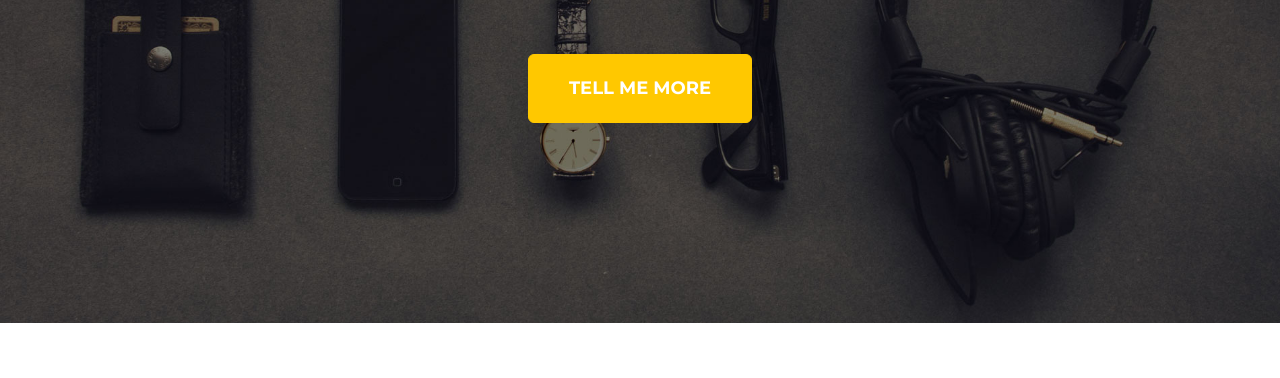
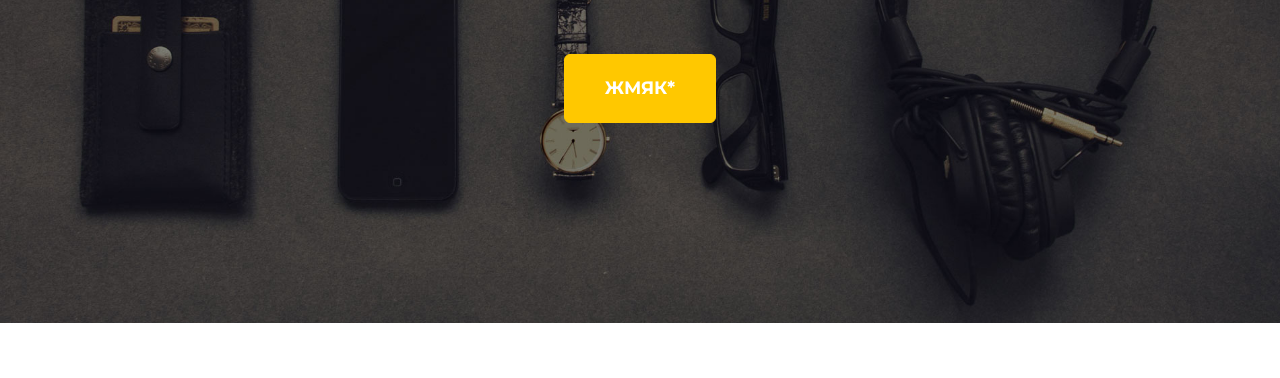
Before and after one commit to pasamanmag/samsung, a plain HTML site: page index.html in a window 1280 px wide. Shown: the part 422-800 px from the top of the page. Drawn offline with nearby package versions, Linux system fonts and the light colour scheme.

Commit message:
Update index.html

```diff
--- a/index.html
+++ b/index.html
@@ -41,7 +41,7 @@
             <div class="container">
                 <div class="masthead-subheading">Я Пасаман Максим</div>
                 <div class="masthead-heading text-uppercase">Пааааривет</div>
-                <a class="btn btn-primary btn-xl text-uppercase" href="#services">Tell Me More</a>
+                <a class="btn btn-primary btn-xl text-uppercase" href="#services">жмяк*</a>
             </div>
         </header>
         <!-- Services-->
```
